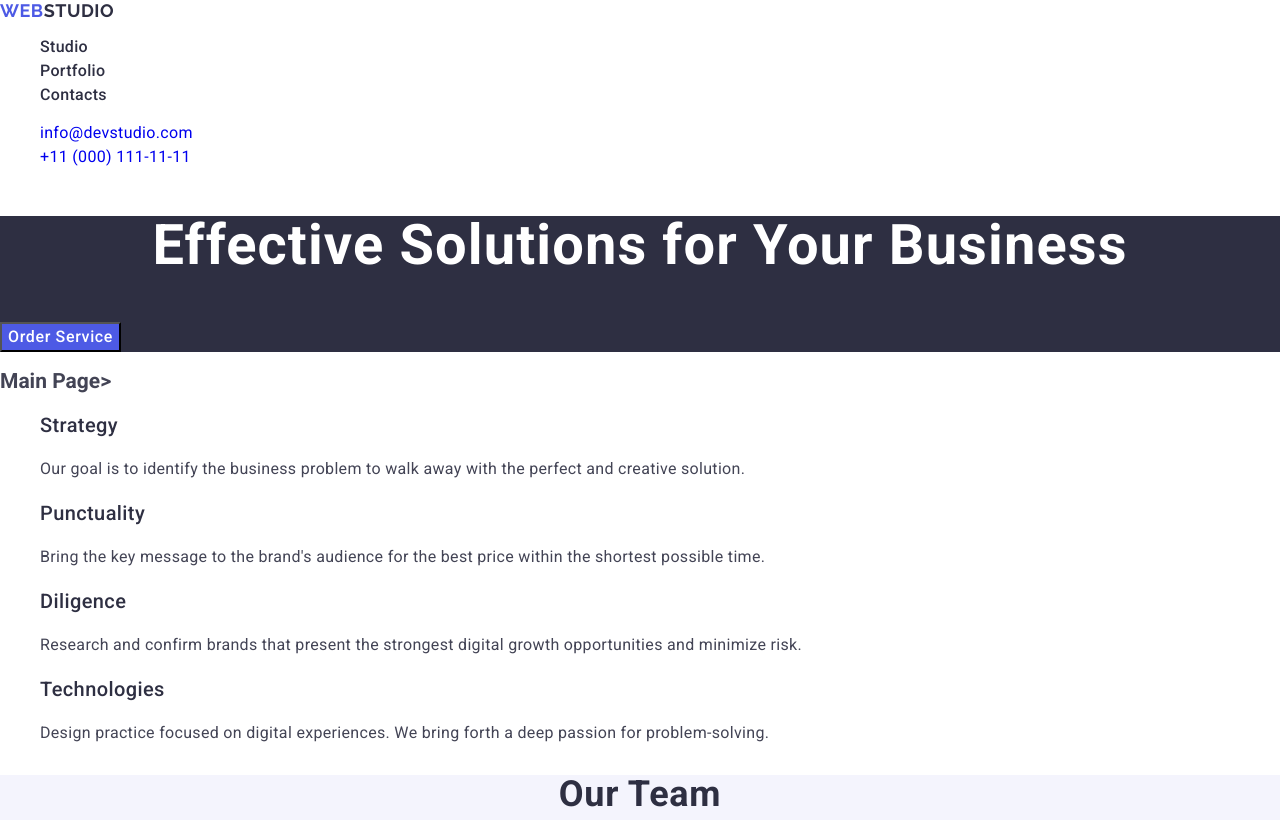
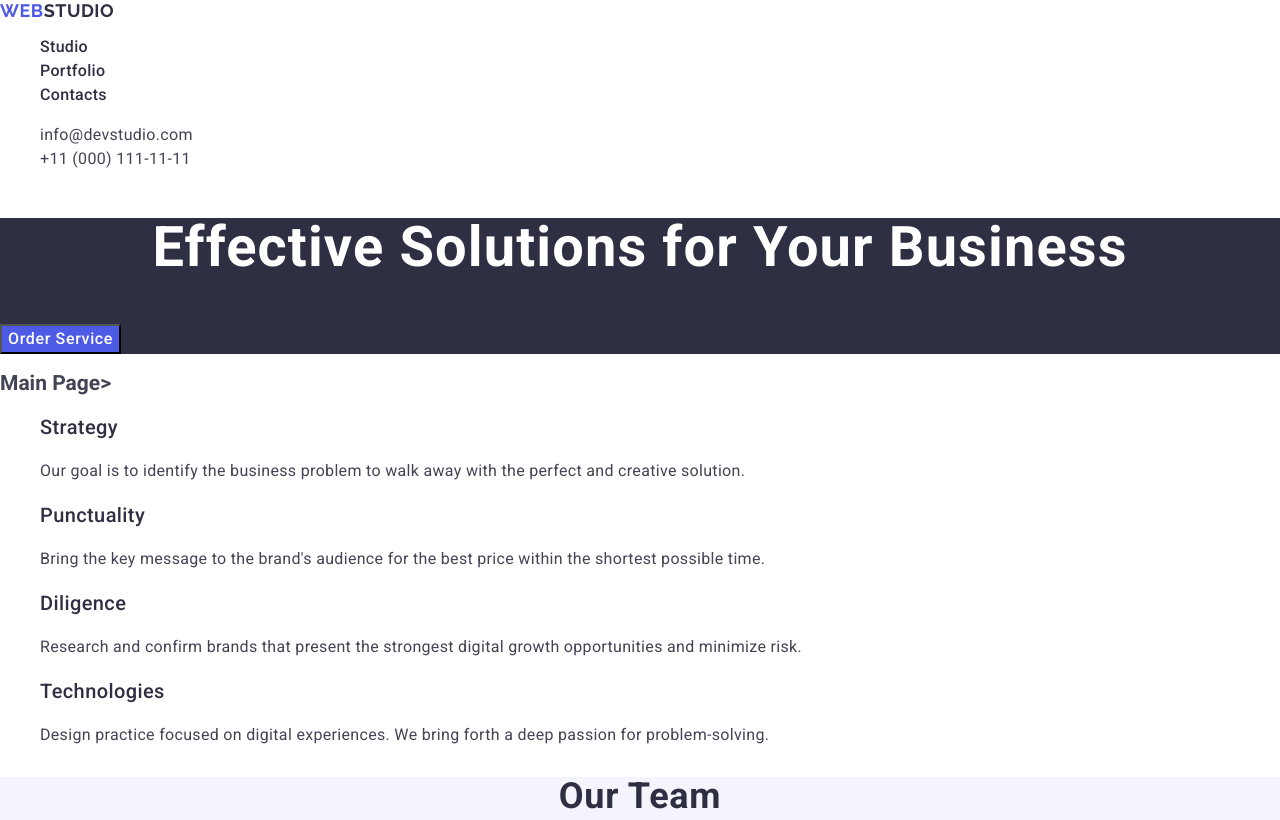
Before and after one commit to ShamanShine/goit-markup-hw-02, a plain HTML site: page index.html in a window 1280 px wide. Shown: the top 820 px of the page. Drawn offline with nearby package versions, Linux system fonts and the light colour scheme.

Commit message:
fix address

```diff
--- a/css/styles.css
+++ b/css/styles.css
@@ -40,13 +40,14 @@ span.logo {
 }
 
 .address-link {
-    color: rgb(0, 0, 0);
+    color: #434455;
     font-family: Roboto, sans-serif;
     font-style: normal;
     font-size: 16px;
     line-height: 1.5em;
     letter-spacing: 0.32px;
 }
+
 
 .address-link:hover {
     color: #404bbf;
--- a/index.html
+++ b/index.html
@@ -32,10 +32,10 @@
             </ul>
         </nav>
         <!-- Contact info -->
-        <address>
+        <address class="address-link">
             <ul>
-                <li class="address-link"><a href="mailto:info@devstudio.com">info@devstudio.com</a></li>
-                <li class="address-link"><a href="tel:+110001111111">+11 (000) 111-11-11</a></li>
+                <li><a class="address-link" href="mailto:info@devstudio.com">info@devstudio.com</a></li>
+                <li><a class="address-link" href="tel:+110001111111">+11 (000) 111-11-11</a></li>
             </ul>
         </address>
 
```
